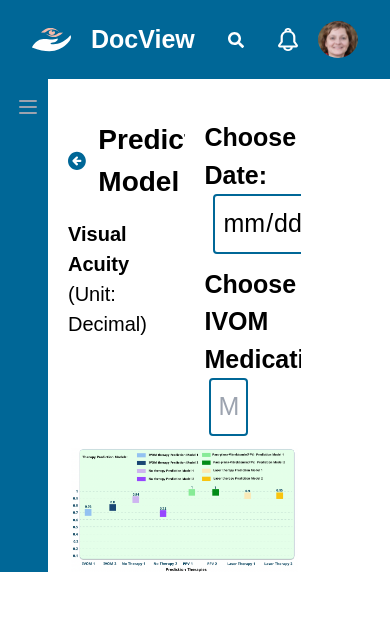
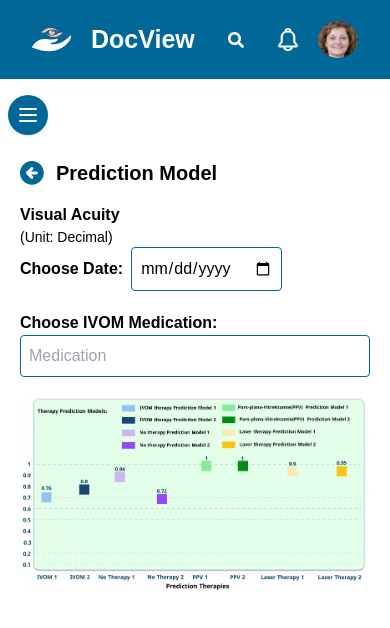
Before and after one commit to shree1767/healthcare, a React (Create React App) app in the folder client/: page /prediction/1 in a window 390 px wide. Shown: the top 628 px of the page. Built offline with nearby package versions, Linux system fonts and the light colour scheme.

Commit message:
responsiveness

```diff
--- a/client/src/Components/Navbar/Navbar.js
+++ b/client/src/Components/Navbar/Navbar.js
@@ -13,7 +13,7 @@ const Navbar = () => {
         <img src={logo} alt="Logo" className="md:w-[8vw] w-[10vw] h-[10vw]" />
         <span className="md:text-[45px] text-[25px] font-[700]">DocView</span>
       </div>
-      <div className="searchbar md:flex items-center md:bg-[#F4F4F4] rounded-[25px] md:w-full md:w-[38vw] md:h-[8vh] md:mt-4 sm:mt-0">
+      <div className="searchbar md:flex items-center md:bg-[#F4F4F4] rounded-[25px]  md:w-[39vw] md:h-[8vh] md:mt-4 sm:mt-0">
         {/* Insert the search icon */}
         <FaSearch className="mx-5 md:text-[#DBDBDB] text-white" />
         {/* Insert your search bar component here */}
--- a/client/src/Components/SideDash/SideDash.js
+++ b/client/src/Components/SideDash/SideDash.js
@@ -1,7 +1,7 @@
 import React, { useState } from "react";
 import { Transition } from "@headlessui/react";
 import { MenuIcon, XIcon } from "@heroicons/react/outline";
-import { NavLink,Link } from "react-router-dom";
+import { NavLink, Link } from "react-router-dom";
 
 import "./SideDash.css";
 import logout from "./logout.svg";
@@ -17,39 +17,23 @@ const SideDash = () => {
     { id: 3, title: "Messages", image: messages, path: "/messages" },
     { id: 4, title: "Settings", image: settings, path: "/settings" },
   ];
+
   const [isMobileMenuOpen, setIsMobileMenuOpen] = useState(false);
+
+  const handleMobileMenuToggle = () => {
+    setIsMobileMenuOpen(!isMobileMenuOpen);
+  };
 
   return (
     <>
-      <nav className="flex sticky md:block hidden flex-col m-5 text-[30px] rounded-lg justify-between bg-[#006797] text-white h-[75vh] w-[20vw] pl-4 py-4">
-        <div className="md:block hidden">
-          {links.map((link) => (
-            <NavLink
-              to={link.path}
-              key={link.id}
-              className="px-4 flex space-x-10 items-center py-2 rounded-[20px] hover:bg-white hover:text-[#006797] transition-colors cursor-pointer"
-              activeClassName="active"
-            >
-              <img
-                src={link.image}
-                alt={link.title}
-                className="w-6 h-6 mr-2 "
-              />
-              {link.title}
-            </NavLink>
-          ))}
-        </div>
-        <Link to='/' className="p-4 mt-[30vh] flex space-x-3 rounded-lg font-light cursor-pointer">
-          <img src={logout} alt="logout" className="logout-icon" />
-          <span>Logout</span>
-        </Link>
-      </nav>
       {/* mobile nav */}
-      <nav className="md:hidden py-4 bg-[#006797] text-white px-2">
-        <div className="-mr-2 flex md:hidden">
+      <div className="md:hidden fixed inset-x-30 inset-y-25 z-50">
+        {/* Mobile nav */}
+        <nav className="py-4 text-white  px-2">
+          <div className="-mr-2 pb-5 flex md:hidden">
             <button
-            onClick={() => setIsMobileMenuOpen(!isMobileMenuOpen)}
-            className="inline-flex items-center justify-center px-2 rounded-md text-gray-400 focus:outline-none"
+              onClick={handleMobileMenuToggle}
+              className="inline-flex items-center justify-center p-2 text-white shadow rounded-full bg-[#006797] focus:outline-none"
             >
               {isMobileMenuOpen ? (
                 <XIcon className="block h-6 w-6" aria-hidden="true" />
@@ -70,12 +54,13 @@ const SideDash = () => {
           >
             {(ref) => (
               <div
-              className={`md:hidden ${
-                isMobileMenuOpen ? "block" : "hidden"
+                className={`h-screen bg-[#006797]  text-white overflow-y-auto ${
+                  isMobileMenuOpen ? " block" : " hidden"
                 }`}
                 id="mobile-menu"
+                ref={ref}
               >
-              <div className="overflow-y-auto">
+                <div className="p-4">
                   {links.map((link) => (
                     <NavLink
                       to={link.path}
@@ -91,8 +76,15 @@ const SideDash = () => {
                       {link.title}
                     </NavLink>
                   ))}
-                <Link to='/' className="p-4 pt-[50vh] flex space-x-3 rounded-lg font-light cursor-pointer">
-                  <img src={logout} alt="logout" className="logout-icon w-5 h-5" />
+                  <Link
+                    to="/"
+                    className="p-4 pt-[50vh] flex space-x-3 rounded-lg font-light cursor-pointer"
+                  >
+                    <img
+                      src={logout}
+                      alt="logout"
+                      className="logout-icon w-5 h-5"
+                    />
                     <span>Logout</span>
                   </Link>
                 </div>
@@ -100,6 +92,38 @@ const SideDash = () => {
             )}
           </Transition>
         </nav>
+        </div>
+
+      {/* Other components taking up 1/2 screen width */}
+      {/* ... */}
+
+      {/* Desktop nav */}
+      <nav className="flex sticky md:block hidden flex-col m-5 text-[30px] rounded-lg justify-between bg-[#006797] text-white h-[75vh] w-[20vw] pl-4 py-4">
+        <div className="md:block hidden">
+          {links.map((link) => (
+            <NavLink
+              to={link.path}
+              key={link.id}
+              className="px-4 flex space-x-10 items-center py-2 rounded-[20px] hover:bg-white hover:text-[#006797] transition-colors cursor-pointer"
+              activeClassName="active"
+            >
+              <img
+                src={link.image}
+                alt={link.title}
+                className="w-6 h-6 mr-2 "
+              />
+              {link.title}
+            </NavLink>
+          ))}
+        </div>
+        <Link
+          to="/"
+          className="p-4 mt-[30vh] flex space-x-3 rounded-lg font-light cursor-pointer"
+        >
+          <img src={logout} alt="logout" className="logout-icon" />
+          <span>Logout</span>
+        </Link>
+      </nav>
     </>
   );
 };
--- a/client/src/pages/Dashboard/AddPatients.js
+++ b/client/src/pages/Dashboard/AddPatients.js
@@ -59,7 +59,7 @@ const AddPatients = () => {
   );
 
   return (
-    <div className="md:pt-10 px-5 md:w-[70vw] w-full p-4 md:h-[80vh] h-[90vh] overflow-y-auto">
+    <div className="md:pt-10 w-[40vw] md:w-[70vw] w-full py-20 px-8 md:h-[80vh] h-[90vh] overflow-y-auto">
       <form onSubmit={handleSubmit}>
         <div className="grid md:grid-cols-4 gap-4 mb-4">
           <div className="font-medium md:py-3 text-lg">Name</div>
--- a/client/src/pages/Dashboard/Dashboard.js
+++ b/client/src/pages/Dashboard/Dashboard.js
@@ -2,7 +2,7 @@ import React from 'react';
 
 const Dashboard = () => {
   return (
-    <div className='pt-10 px-5 w-[70vw] overflow-y-auto md:h-[80vh] h-[90vh]'>
+    <div className='pt-10 pl-4 mx-auto  md:w-[70vw] overflow-y-auto md:h-[80vh] h-[90vh]'>
       <h1 className='text-[25px] font-[400] text-[#0F2B46]'>Hi Dr. Katja!</h1>
       <p className='text-[20px] font-[400] text-[#5B777A]'>Your data at a glance</p>
       <div className=''>
--- a/client/src/pages/Dashboard/Messages.js
+++ b/client/src/pages/Dashboard/Messages.js
@@ -3,7 +3,7 @@ import messages from './assets/messages.svg'
 
 const Messages = () => {
   return (
-    <div className='md:block hidden pt-10 px-5 w-[50vw] mx-auto'>
+    <div className='md:block hidden pt-10 px-5 md:h-[80vh] h-[90vh] w-[50vw] mx-auto'>
       <img src={messages} alt='messages'/>
     </div>
   )
--- a/client/src/pages/Dashboard/Prediction.js
+++ b/client/src/pages/Dashboard/Prediction.js
@@ -1,5 +1,5 @@
 import React from 'react';
-import { useLocation,useNavigate } from 'react-router-dom';
+import { useLocation, useNavigate } from 'react-router-dom';
 import back from './assets/back.svg';
 import prediction from './assets/prediction.png';
 
@@ -8,34 +8,34 @@ const Prediction = () => {
   const pathname = location.pathname;
   const patientId = pathname.split('/').pop();
 
-  const navigate =  useNavigate();
+  const navigate = useNavigate();
 
-  const navigateto=()=>{
-    navigate(`/patients/`)
-  }
+  const navigateTo = () => {
+    navigate(`/patients/`);
+  };
 
   return (
-    <div className='pt-10 px-5 w-[70vw]'>
-      <div className='grid grid-cols-2 space-x-5'>
+    <div className='md:pt-10 pt-20 px-5 h-screen overflow-y-auto'>
+      <div className='md:grid md:grid-cols-2 md:gap-5'>
         <div>
-          <div className='flex space-x-3 items-center'>
-            <button onClick={navigateto}>
-              <img src={back} alt='back' className='w-12 h-12' />
+          <div className='flex space-x-3 items-center mb-4'>
+            <button onClick={navigateTo}>
+              <img src={back} alt='back' className='w-6 h-6' />
             </button>
-            <h1 className='text-[28px] font-[600]'>Prediction Model</h1>
+            <h1 className='text-xl font-semibold'>Prediction Model</h1>
           </div>
-          <div className='text-[20px] my-4'>
-            <p className='font-[600]'>Visual Acuity</p>
-            <p>(Unit: Decimal)</p>
+          <div className='text-base'>
+            <p className='font-semibold'>Visual Acuity</p>
+            <p className='text-sm'>(Unit: Decimal)</p>
           </div>
         </div>
-        <div className='text-[25px]'>
-          <div>
+        <div className='text-base'>
+          <div className='mb-4'>
             <label className='font-semibold'>Choose Date:</label>
             <input
               type='date'
               name='date'
-              className='p-2 mx-2 mb-3 bg-white border border-[#006797] border-[2px] rounded'
+              className='p-2 mx-2 mb-1 bg-white border border-[#006797] rounded'
               placeholder='Date'
             />
           </div>
@@ -45,13 +45,13 @@ const Prediction = () => {
               type='text'
               name='text'
               placeholder='Medication'
-              className='w-[10vw] text-[#006797] mx-1 p-2 mb-3 border border-[#006797] border-[2px] rounded'
+              className='w-full text-[#006797] p-2 mb-1 border border-[#006797] rounded'
             />
           </div>
         </div>
       </div>
-      <div>
-        <img src={prediction} alt='prediction' className='w-[58vw] mx-auto'/>
+      <div className='mt-4'>
+        <img src={prediction} alt='prediction' className='w-full md:w-[55vw] mx-auto' />
       </div>
     </div>
   );
```
Also changed, not shown: client/src/pages/Dashboard/PatientDetails.js (+14 -18 lines), client/src/pages/Dashboard/Patients.js (+4 -4 lines). Lines whose indentation alone changed are shown as unchanged.
